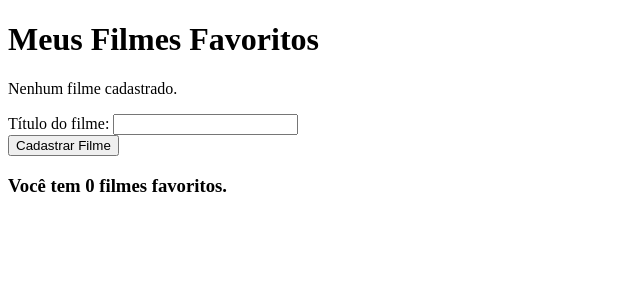
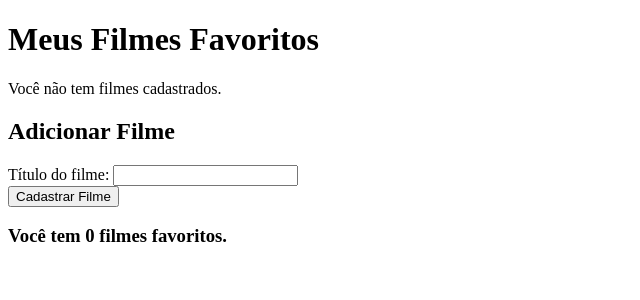
Before and after one commit to TheoNogueiraVirginio/Prova2-Pweb, a Flask app: page / in a window 1280 px wide. Shown: the top 300 px of the page, without its empty margins (0-640 px from the left). Run offline with Flask 3, Linux system fonts and the light colour scheme.

Commit message:
fix: cria o layout.html para servir como base para a estrutura do index.html

```diff
--- a/templates/index.html
+++ b/templates/index.html
@@ -6,23 +6,10 @@
     <title>Meus Filmes Favoritos</title>
 </head>
 <body>
-    <h1>Meus Filmes Favoritos</h1>
 
+    {% extends "layout.html" %}
     {% block content %}
-        {% if filmes %}
-            <ul>
-                {% for i in range(filmes|length) %}
-                    <li>{{ filmes[i] }}
-                        <form method="POST" action="{{ url_for('remover_filme', indice=i) }}" style="display:inline;">
-                            <button type="submit">Remover</button>
-                        </form>
-                    </li>
-                {% endfor %}
-            </ul>
-        {% else %}
-            <p>Nenhum filme cadastrado.</p>
-        {% endif %}
-    {% endblock %}
+        <h2>Adicionar Filme</h2>
 
     <form method="POST" action="{{ url_for('home') }}">
         {{ form.hidden_tag() }}
@@ -38,5 +25,6 @@
 
     <h3>Você tem {{ filmes|length }} filmes favoritos.</h3>
 
+    {% endblock %}
 </body>
 </html>
--- /dev/null
+++ b/templates/layout.html
@@ -0,0 +1,29 @@
+<!DOCTYPE html>
+<html lang="en">
+<head>
+    <meta charset="UTF-8">
+    <meta name="viewport" content="width=device-width, initial-scale=1.0">
+    <title>Meus Filmes Favoritos</title>
+</head>
+<body>
+
+    <h1>Meus Filmes Favoritos</h1>
+    {% if filmes %}
+        <ul>
+            {% for i in range(filmes|length) %}
+                <li>{{ filmes[i] }}
+                    <form method="POST" action="{{ url_for('remover_filme', indice=i) }}" style="display:inline;">
+                        <button type="submit">Remover</button>
+                    </form>
+                </li>
+            {% endfor %}
+        </ul>
+    {% else %}
+        <p>Você não tem filmes cadastrados.</p>
+    {% endif %}
+
+    {% block content %}
+    {% endblock %}
+
+</body>
+</html>
```
